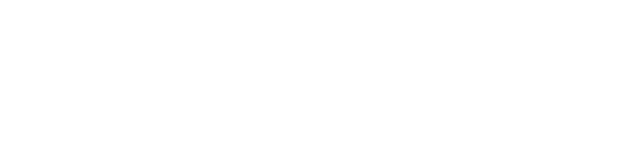
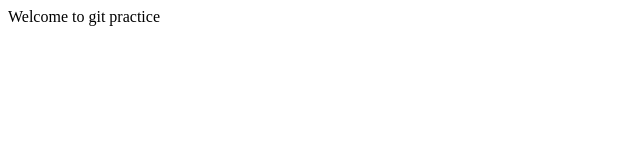
Before and after one commit to mariblan/Git-Practice-SE, a plain HTML site: page index.html in a window 1280 px wide. Shown: the whole page, without its empty margins (0-640 px from the left). Drawn offline with Linux system fonts and the light colour scheme.

Commit message:
Header added to index.html

```diff
--- a/index.html
+++ b/index.html
@@ -6,6 +6,6 @@
     <title>Document</title>
 </head>
 <body>
-
+    <header>Welcome to git practice</header>
 </body>
 </html>
```
